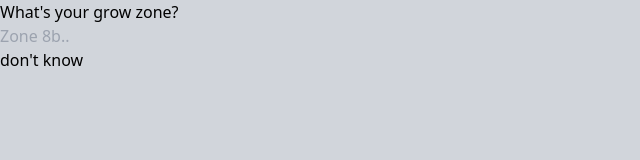
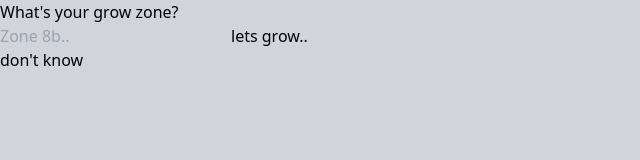
Before and after one commit to MicahBear/Thumb, a React (Vite) app: page / in a window 1280 px wide. Shown: the top 160 px of the page, without its empty margins (0-640 px from the left). Built offline with nearby package versions, Linux system fonts and the light colour scheme.

Commit message:
wired up connections

```diff
--- a/src/pages/first.jsx
+++ b/src/pages/first.jsx
@@ -1,26 +1,24 @@
 export default function First() {
-  function dontKnow() {
+  const dontKnow = () => {
     // testing the dont know buttong is handled and outputs as f() says.
     // all good
     console.log("btn dont know was clicked");
-  }
+  };
 
-  function handleSubmit(e) {
+  const handleSubmit = (e) => {
     e.preventDefault();
-
-    // currently submit is handled by enter key from user. the onsubmit btn would cause a refresh. and the target would be incorrect.
-    // currently this console log out puts the value the user inputs.
-    console.log(e.target[0].value);
-  }
+    // pulling in user input from how js does it.
+    const inputValue = document.querySelector(".first--input").value;
+    console.log(inputValue);
+  };
 
   return (
     <div className="first-page">
       <h2>What's your grow zone?</h2>
-      <form onSubmit={handleSubmit}>
+      <div>
         <input type="text" className="first--input" placeholder="Zone 8b.." />
-        {/*need addtional review*/}
-        {/* <a type="submit">lets grow</a> */}
-      </form>
+        <button onClick={handleSubmit}>lets grow..</button>
+      </div>
       <a className="first--btn" onClick={dontKnow}>
         don't know
       </a>
```
